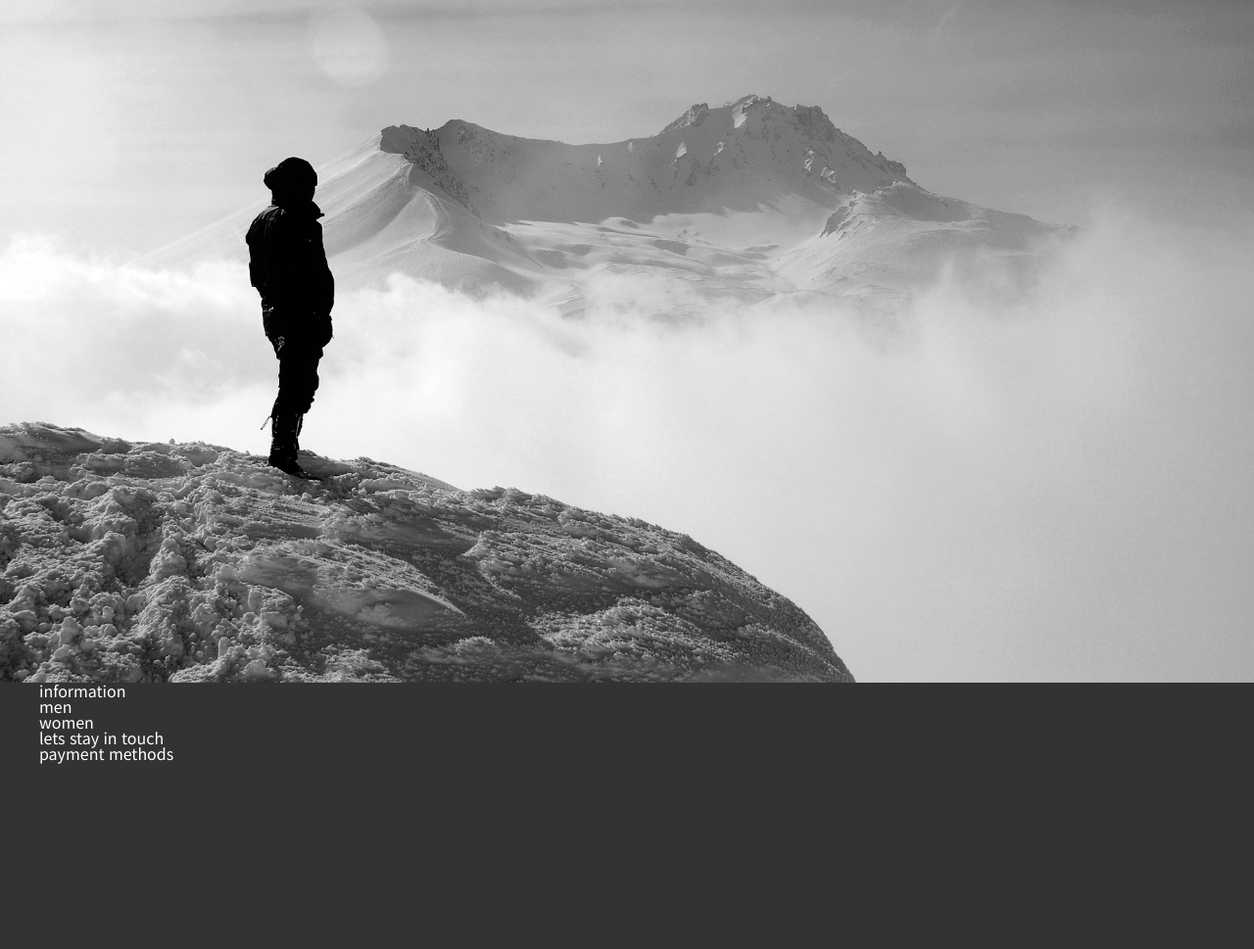
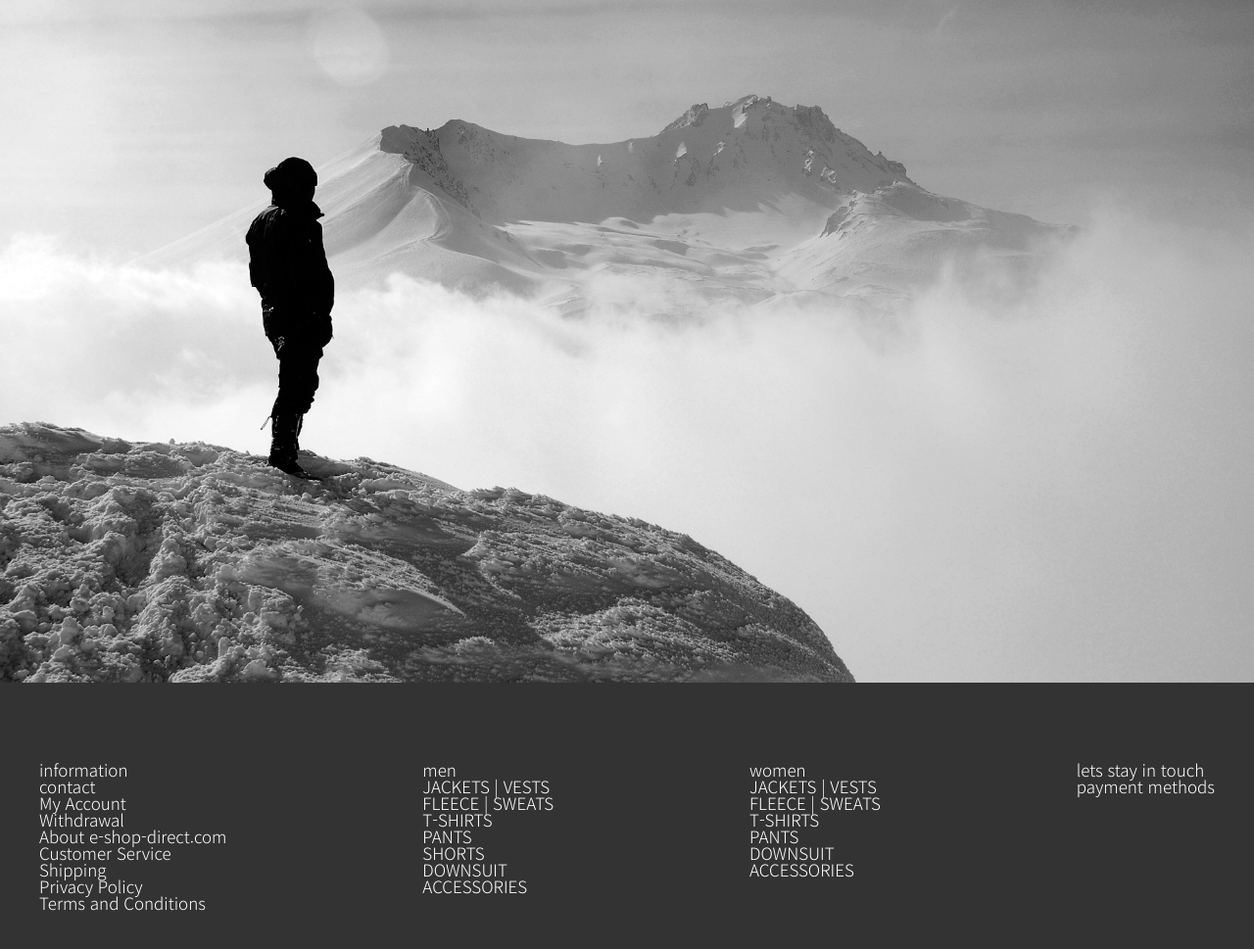
Before and after one commit to youngentry/blackyak, a plain HTML site: page index.html in a window 1280 px wide. Shown: the part 103-1072 px from the top of the page at 98% size. Drawn offline with Linux system fonts and the light colour scheme; some icons are missing.

Commit message:
220711 footer design

```diff
--- a/css/main.css
+++ b/css/main.css
@@ -49,7 +49,16 @@
 .footer {
   background: #333;
   height: 600px;
+  padding-top: 80px;
   color: #fff;
+}
+.footer .headline {
+  display: flex;
+  justify-content: space-between;
+  font-size: 17px;
+  font-weight: 300;
+}
+.footer .headline > li {
 }
 /*
 .footer;; */
--- a/index.html
+++ b/index.html
@@ -7,7 +7,6 @@
     <title>블랙야크</title>
     <link rel="stylesheet" href="./css/reset.css" />
     <link rel="stylesheet" href="./css/slick.css" />
-    <link rel="stylesheet" href="./css/jquery.mb.YTPlayer.min.css" />
     <link rel="stylesheet" href="./css/main.css" />
     <script src="./js/jquery-1.12.4.min.js"></script>
     <script src="./js/slick.min.js"></script>
@@ -56,13 +55,53 @@
       <!-- .footer;; -->
       <footer class="footer">
         <div class="container">
-          <ul>
-            <li>information</li>
-            <li>men</li>
-            <li>women</li>
+          <ul class="headline">
+            <li>
+              information
+              <ul>
+                <li><a href="">contact</a></li>
+                <li><a href="">My Account</a></li>
+                <li><a href="">Withdrawal</a></li>
+                <li><a href="">About e-shop-direct.com</a></li>
+                <li><a href="">Customer Service</a></li>
+                <li><a href="">Shipping</a></li>
+                <li><a href="">Privacy Policy</a></li>
+                <li><a href="">Terms and Conditions</a></li>
+              </ul>
+            </li>
+            <li>
+              men
+              <ul>
+                <li><a href="">JACKETS | VESTS</a></li>
+                <li><a href="">FLEECE | SWEATS</a></li>
+                <li><a href="">T-SHIRTS</a></li>
+                <li><a href="">PANTS</a></li>
+                <li><a href="">SHORTS</a></li>
+                <li><a href="">DOWNSUIT</a></li>
+                <li><a href="">ACCESSORIES</a></li>
+              </ul>
+            </li>
+            <li>
+              women
+              <ul>
+                <li><a href="">JACKETS | VESTS</a></li>
+                <li><a href="">FLEECE | SWEATS</a></li>
+                <li><a href="">T-SHIRTS</a></li>
+                <li><a href="">PANTS</a></li>
+                <li><a href="">DOWNSUIT</a></li>
+                <li><a href="">ACCESSORIES</a></li>
+              </ul>
+            </li>
             <li>
               <ul class="icons">
-                <li>lets stay in touch</li>
+                <li>
+                  lets stay in touch
+                  <ul>
+                    <a href=""><i class="xi-facebook"></i></a>
+                    <a href=""><i class="xi-instagram"></i></a>
+                    <a href=""><i class="xi-youtube"></i></a>
+                  </ul>
+                </li>
                 <li>payment methods</li>
               </ul>
             </li>
```
Also changed, not shown: footer.png (added), footer2.png (added), footer3.png (added), footer4.jpg (added).
